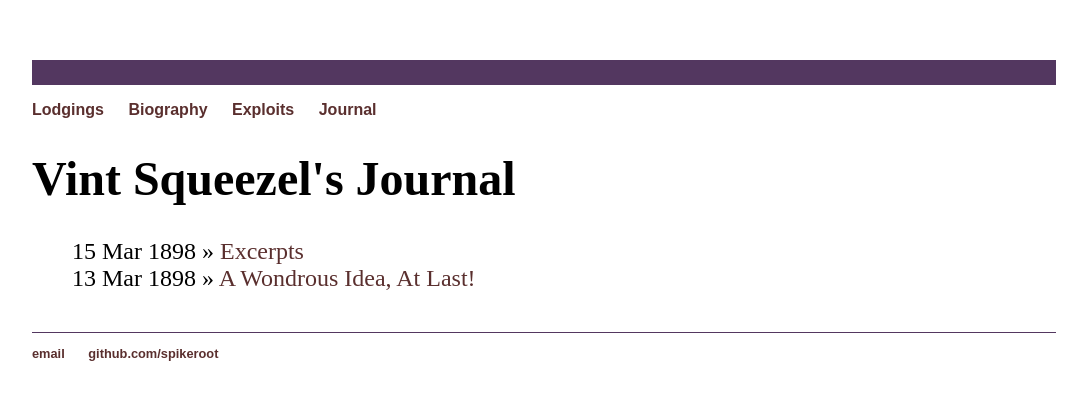
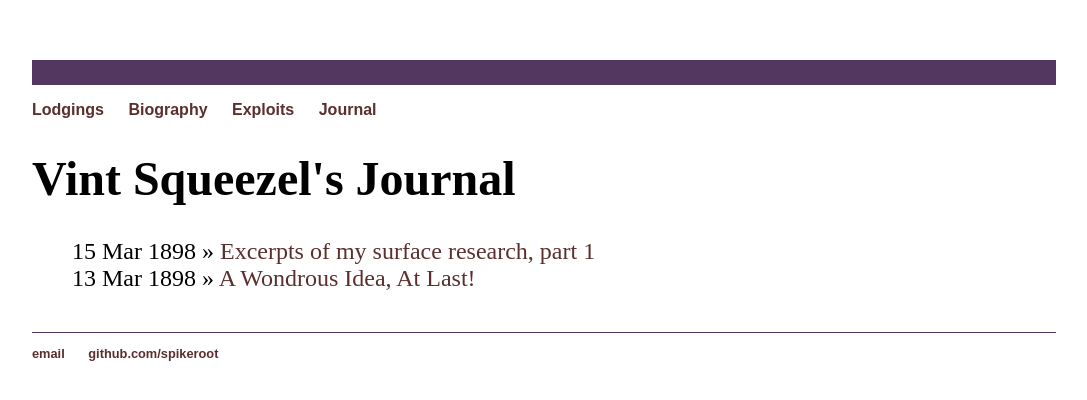
Before and after one commit to Spikeroot/spikeroot.github.io, a Jekyll site: the page built from blog/index.html, in a window 1280 px wide. Shown: the top 400 px of the page, without its empty margins (96-1183 px from the left). Built offline with Jekyll 4.4.1, drawn with Linux system fonts in a browser that asks for light colours.

Commit message:
Update 1898-03-15-ri-labor.md

```diff
--- a/_posts/1898-03-15-ri-labor.md
+++ b/_posts/1898-03-15-ri-labor.md
@@ -1,8 +1,9 @@
 ---
 layout: post
-title: "Excerpts"
+title: "Excerpts of my surface research, part 1"
 date: 1898-03-15
 ---
 
 <iframe src="https://uploads.knightlab.com/storymapjs/0d47b129bea8cb31eacc9e11f707c646/worker-organization-in-woonsocket-ri/index.html" frameborder="1" width="100%" height="800"></iframe>
-	<p> <em> A story map detailing the activities of laborers in the new world colony of Providence Plantations.</em><p>
+
+A story map detailing the activities of laborers in the new world colony of Providence Plantations.
```
